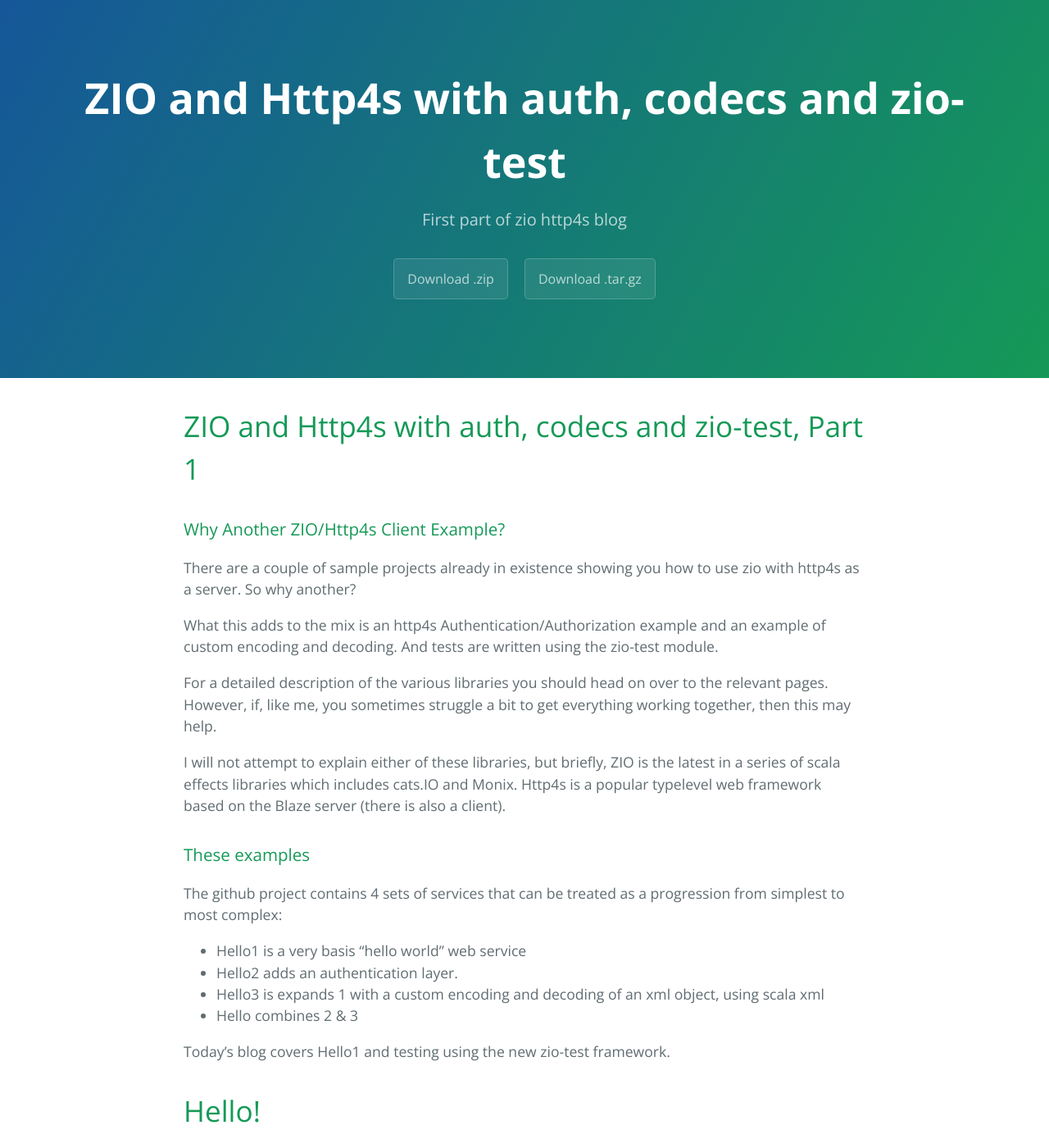
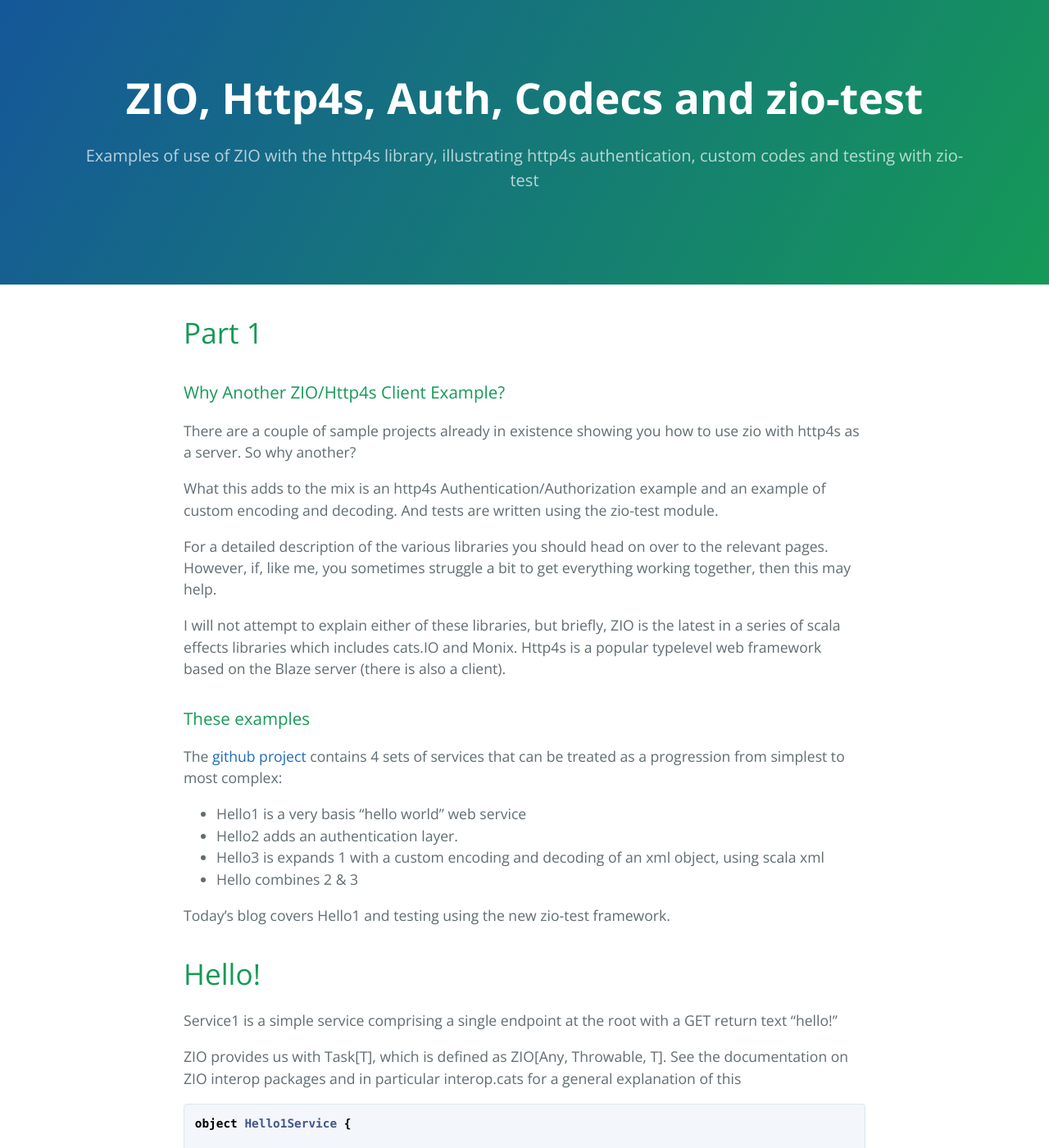
Before and after one commit to TimPigden/TimPigden.github.io, a Jekyll site: the page built from _pages/zio-http4s/zio-http4s-part1.md, in a window 1280 px wide and 1400 px high. Shown: the whole window at 82% size. Built offline with Jekyll 4.4.1, drawn with Linux system fonts in a browser that asks for light colours; some of the changed text lies outside the part shown.

Commit message:
Merge branch 'master' of https://github.com/TimPigden/TimPigden.github.io
# Conflicts:
#	.gitignore
#	.idea/workspace.xml

```diff
--- a/_layouts/default.html
+++ b/_layouts/default.html
@@ -25,13 +25,7 @@
     <header class="page-header" role="banner">
       <h1 class="project-name">{{ page.title | default: site.title | default: site.github.repository_name }}</h1>
       <h2 class="project-tagline">{{ page.description | default: site.description | default: site.github.project_tagline }}</h2>
-      {% if site.github.is_project_page %}
-        <a href="{{ site.github.repository_url }}" class="btn">View on GitHub</a>
-      {% endif %}
-      {% if site.show_downloads %}
-        <a href="{{ site.github.zip_url }}" class="btn">Download .zip</a>
-        <a href="{{ site.github.tar_url }}" class="btn">Download .tar.gz</a>
-      {% endif %}
+
     </header>
 
     <main id="content" class="main-content" role="main">
--- a/_pages/zio-http4s/zio-http4s-part1.md
+++ b/_pages/zio-http4s/zio-http4s-part1.md
@@ -1,10 +1,10 @@
 ---
 layout: default
-title: ZIO and Http4s with auth, codecs and zio-test
-description: First part of zio http4s blog
+title: ZIO, Http4s, Auth, Codecs and zio-test
+description: Examples of use of ZIO with the http4s library, illustrating http4s authentication, custom codes and testing with zio-test
 ---
 
-#  ZIO and Http4s with auth, codecs and zio-test, Part 1
+# Part 1
 
 ### Why Another ZIO/Http4s Client Example?
 
@@ -19,7 +19,7 @@
 
 ### These examples
 
-The github project contains 4 sets of services that can be treated as a progression from simplest to most complex:
+The [github project](https://github.com/TimPigden/zio-http4s-examples) contains 4 sets of services that can be treated as a progression from simplest to most complex:
 
 * Hello1 is a very basis "hello world" web service
 * Hello2 adds an authentication layer.
@@ -201,3 +201,9 @@
 Here the testM passes the actual test - an anonymous function - to testClientM to execute.
 
 Note that the server needs to be running to execute this test.
+
+# Resources
+
+* [This project](https://github.com/TimPigden/zio-http4s-examples)
+* [ZIO microsite](https://zio.dev/) - this contains references to further zio examples
+* [Http4s](https://http4s.org/)
```
